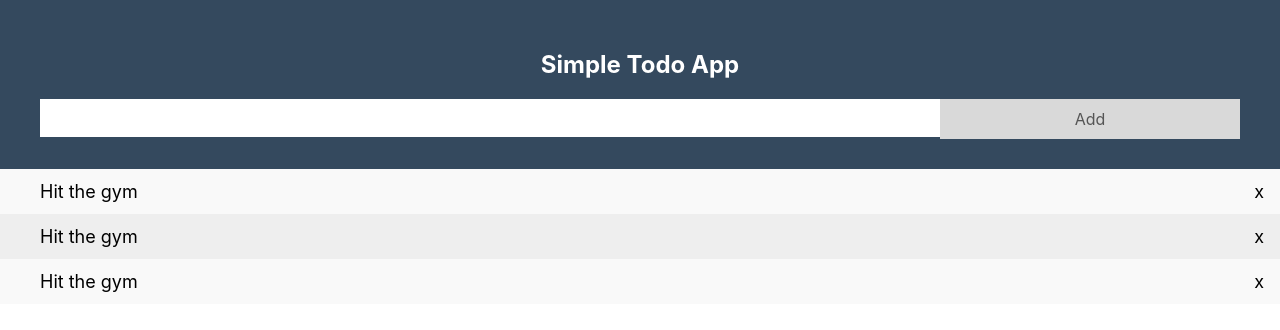
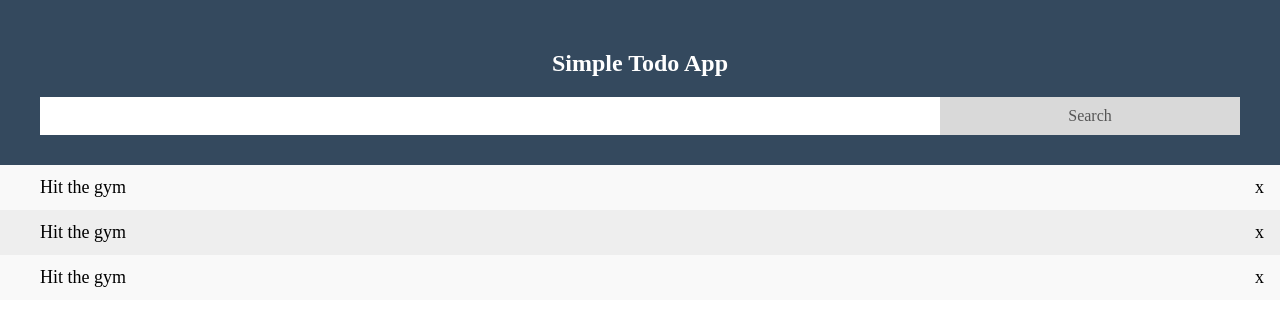
Before and after one commit to halim13/repo, a React (Create React App) app: page / in a window 1280 px wide. Shown: the top 330 px of the page. Built offline with nearby package versions, Linux system fonts and the light colour scheme.

Commit message:
adjust: header

```diff
--- a/package.json
+++ b/package.json
@@ -13,7 +13,7 @@
     "web-vitals": "^2.1.4"
   },
   "scripts": {
-    "start": "FAST_REFRESH=false react-scripts start",
+    "start": "react-scripts start",
     "build": "react-scripts build",
     "test": "react-scripts test",
     "eject": "react-scripts eject"
--- a/src/components/Header.jsx
+++ b/src/components/Header.jsx
@@ -6,7 +6,7 @@ const Header = () => {
 
   <input type="text" />
 
-  <span className="add-button">Add</span>
+  <span className="search-button">Search</span>
 
 </div>
     )
--- a/src/index.css
+++ b/src/index.css
@@ -1,8 +1,5 @@
 body {
   margin: 0;
-  font-family: -apple-system, BlinkMacSystemFont, 'Segoe UI', 'Roboto', 'Oxygen',
-    'Ubuntu', 'Cantarell', 'Fira Sans', 'Droid Sans', 'Helvetica Neue',
-    sans-serif;
   -webkit-font-smoothing: antialiased;
   -moz-osx-font-smoothing: grayscale;
 }
@@ -114,8 +111,8 @@ input {
   font-size: 16px;
 }
 
-/* Style the "Add" button */
-.add-button {
+/* Style the "search" button */
+.search-button {
   padding: 10px;
   width: 25%;
   background: #d9d9d9;
@@ -128,6 +125,6 @@ input {
   border-radius: 0;
 }
 
-.add-button:hover {
+.search-button:hover {
   background-color: #bbb;
 }
```
